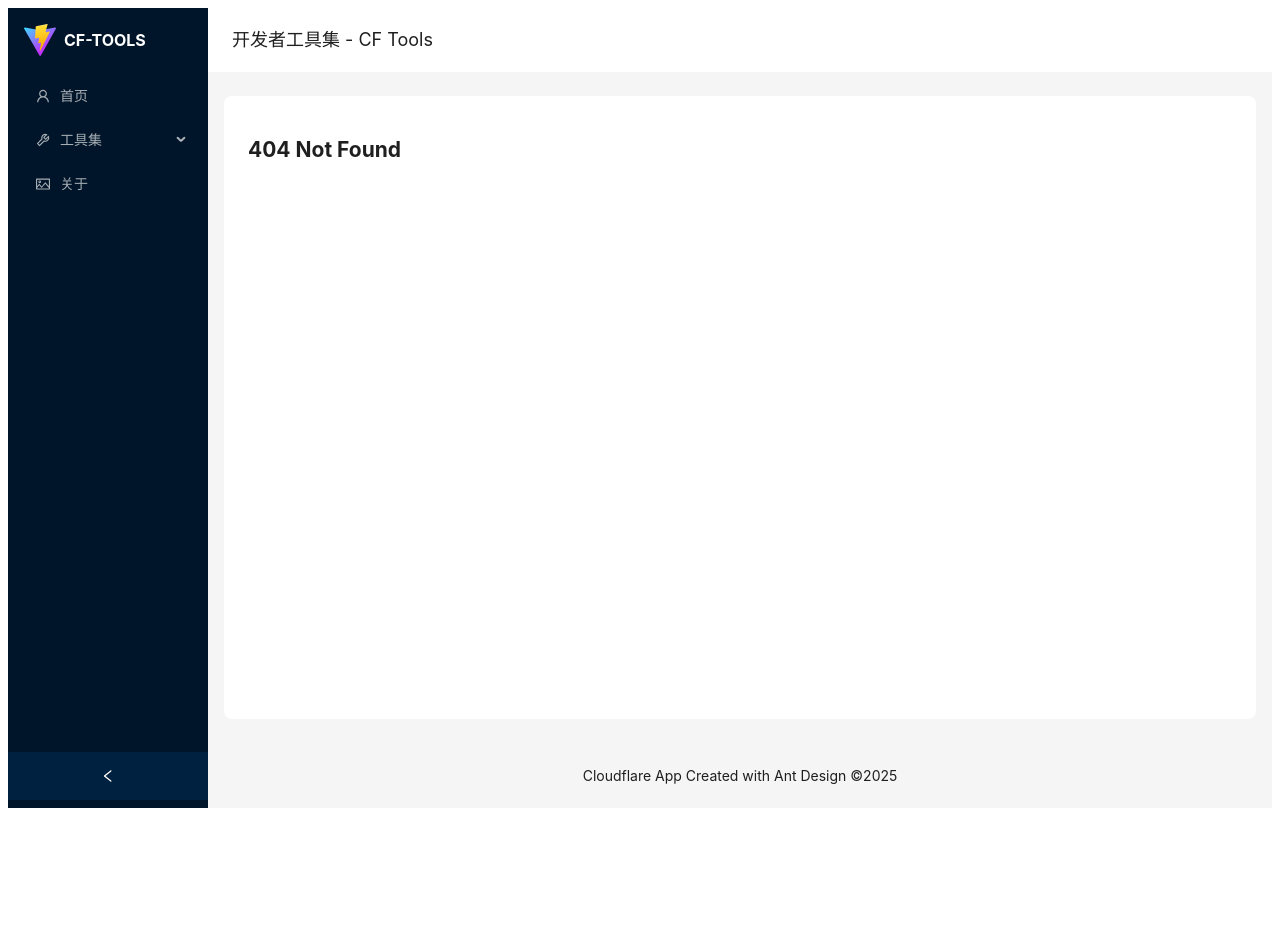
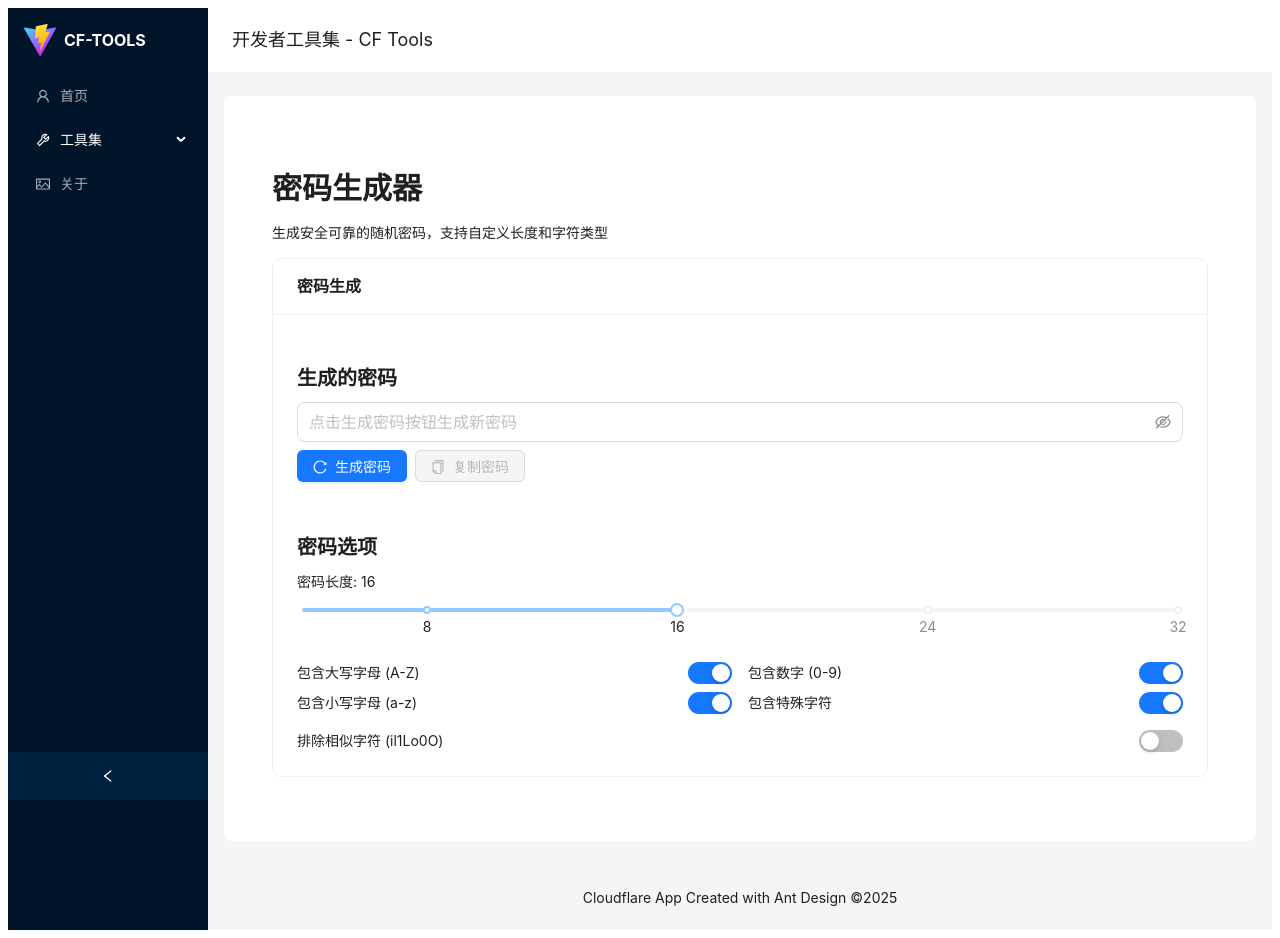
Before and after one commit to MainPoser/cf-tools, a React (Vite) app: page /tools/password-generator in a window 1280 px wide. Before the commit this address had no page. Before the commit the page ends 816 px from the top, so only its background shows below. Built offline with nearby package versions, Linux system fonts and the light colour scheme.

Commit message:
impl PasswordGenerator

```diff
--- a/src/App.tsx
+++ b/src/App.tsx
@@ -13,6 +13,7 @@ import Timestamp from './pages/tools/Timestamp';
 import QRCodeGenerator from './pages/tools/QRCodeGenerator';
 import ColorPicker from './pages/tools/ColorPicker';
 import Markdown from './pages/tools/Markdown';
+import PasswordGenerator from './pages/tools/PasswordGenerator';
 
 function App() {
   return (
@@ -35,6 +36,7 @@ function App() {
            <Route path="/tools/qr-code-generator" element={<QRCodeGenerator />} />
            <Route path="/tools/color-picker" element={<ColorPicker />} />
            <Route path="/tools/markdown" element={<Markdown />} />
+           <Route path="/tools/password-generator" element={<PasswordGenerator />} />
           {/* 可选: 404 页面 */}
           <Route path="*" element={<h2>404 Not Found</h2>} />
         </Routes>
--- a/src/components/MainLayout.tsx
+++ b/src/components/MainLayout.tsx
@@ -32,7 +32,7 @@ const items = [
             { key: '/tools/qr-code-generator', icon: <QrcodeOutlined />, label: <Link to="/tools/qr-code-generator">二维码生成</Link> },
             { key: '/tools/color-picker', icon: <BgColorsOutlined />, label: <Link to="/tools/color-picker">颜色选择器</Link> },
             { key: '/tools/markdown', icon: <FileTextOutlined />, label: <Link to="/tools/markdown">Markdown预览</Link> },
-            { key: '/tools/password', icon: <LockOutlined />, label: <Link to="/tools/password">密码生成器</Link> },
+            { key: '/tools/password-generator', icon: <LockOutlined />, label: <Link to="/tools/password-generator">密码生成器</Link> },
         ]
     },
     { key: '/about', icon: <PictureOutlined />, label: <Link to="/about">关于</Link> },
--- a/src/pages/home/Home.tsx
+++ b/src/pages/home/Home.tsx
@@ -76,8 +76,8 @@ function Home() {
             title: '密码生成器',
             description: '生成安全的随机密码',
             icon: <LockOutlined style={{ fontSize: '24px', color: '#f5222d' }} />,
-            path: '/tools/password',
-            available: false
+            path: '/tools/password-generator',
+            available: true
         }
     ];
 
--- /dev/null
+++ b/src/pages/tools/PasswordGenerator.tsx
@@ -0,0 +1,214 @@
+import { useState, useCallback } from 'react';
+import { Card, Input, Button, Typography, Space, message, Slider, Switch, Row, Col } from 'antd';
+import { CopyOutlined, ReloadOutlined } from '@ant-design/icons';
+import { useAutoTrackVisit } from '../../hooks/useAnalytics';
+
+const { Title, Paragraph } = Typography;
+
+interface PasswordOptions {
+    length: number;
+    includeUppercase: boolean;
+    includeLowercase: boolean;
+    includeNumbers: boolean;
+    includeSymbols: boolean;
+    excludeSimilar: boolean;
+}
+
+export default function PasswordGenerator() {
+    // 自动统计页面访问
+    useAutoTrackVisit('密码生成器');
+
+    const [password, setPassword] = useState('');
+    const [options, setOptions] = useState<PasswordOptions>({
+        length: 16,
+        includeUppercase: true,
+        includeLowercase: true,
+        includeNumbers: true,
+        includeSymbols: true,
+        excludeSimilar: false
+    });
+
+    const generatePassword = useCallback(() => {
+        let charset = '';
+        const uppercase = 'ABCDEFGHIJKLMNOPQRSTUVWXYZ';
+        const lowercase = 'abcdefghijklmnopqrstuvwxyz';
+        const numbers = '0123456789';
+        const symbols = '!@#$%^&*()_+-=[]{}|;:,.<>?';
+        const similar = 'il1Lo0O';
+
+        if (options.includeUppercase) charset += uppercase;
+        if (options.includeLowercase) charset += lowercase;
+        if (options.includeNumbers) charset += numbers;
+        if (options.includeSymbols) charset += symbols;
+
+        if (options.excludeSimilar) {
+            charset = charset.split('').filter(char => !similar.includes(char)).join('');
+        }
+
+        if (!charset) {
+            message.error('请至少选择一种字符类型');
+            return;
+        }
+
+        let generatedPassword = '';
+        for (let i = 0; i < options.length; i++) {
+            generatedPassword += charset.charAt(Math.floor(Math.random() * charset.length));
+        }
+
+        setPassword(generatedPassword);
+        message.success('密码生成成功');
+    }, [options]);
+
+    const handleCopy = () => {
+        if (!password) {
+            message.warning('请先生成密码');
+            return;
+        }
+        navigator.clipboard.writeText(password);
+        message.success('已复制到剪贴板');
+    };
+
+    const handleOptionChange = (key: keyof PasswordOptions, value: boolean | number) => {
+        setOptions(prev => ({
+            ...prev,
+            [key]: value
+        }));
+    };
+
+    const getPasswordStrength = (pwd: string) => {
+        if (!pwd) return { text: '无', color: '#d9d9d9' };
+
+        let strength = 0;
+        if (pwd.length >= 8) strength++;
+        if (pwd.length >= 12) strength++;
+        if (pwd.length >= 16) strength++;
+        if (/[a-z]/.test(pwd)) strength++;
+        if (/[A-Z]/.test(pwd)) strength++;
+        if (/[0-9]/.test(pwd)) strength++;
+        if (/[^a-zA-Z0-9]/.test(pwd)) strength++;
+
+        if (strength <= 2) return { text: '弱', color: '#ff4d4f' };
+        if (strength <= 4) return { text: '中', color: '#faad14' };
+        if (strength <= 6) return { text: '强', color: '#52c41a' };
+        return { text: '很强', color: '#1890ff' };
+    };
+
+    const strength = getPasswordStrength(password);
+
+    return (
+        <div style={{ padding: '24px' }}>
+            <Title level={2}>密码生成器</Title>
+            <Paragraph>
+                生成安全可靠的随机密码，支持自定义长度和字符类型
+            </Paragraph>
+
+            <Card title="密码生成" style={{ marginBottom: '16px' }}>
+                <Space direction="vertical" style={{ width: '100%' }} size="large">
+                    <div>
+                        <Title level={4}>生成的密码</Title>
+                        <Input.Password
+                            value={password}
+                            placeholder="点击生成密码按钮生成新密码"
+                            size="large"
+                            style={{ marginBottom: '8px' }}
+                        />
+                        <Space>
+                            <Button
+                                type="primary"
+                                icon={<ReloadOutlined />}
+                                onClick={generatePassword}
+                            >
+                                生成密码
+                            </Button>
+                            <Button
+                                icon={<CopyOutlined />}
+                                onClick={handleCopy}
+                                disabled={!password}
+                            >
+                                复制密码
+                            </Button>
+                        </Space>
+                        {password && (
+                            <div style={{ marginTop: '8px' }}>
+                                <span>密码强度： </span>
+                                <span style={{ color: strength.color, fontWeight: 'bold' }}>
+                                    {strength.text}
+                                </span>
+                            </div>
+                        )}
+                    </div>
+
+                    <div>
+                        <Title level={4}>密码选项</Title>
+                        <Row gutter={[16, 16]}>
+                            <Col span={24}>
+                                <div style={{ marginBottom: '16px' }}>
+                                    <div style={{ display: 'flex', justifyContent: 'space-between', marginBottom: '8px' }}>
+                                        <span>密码长度: {options.length}</span>
+                                    </div>
+                                    <Slider
+                                        min={4}
+                                        max={32}
+                                        value={options.length}
+                                        onChange={(value) => handleOptionChange('length', value)}
+                                        marks={{
+                                            8: '8',
+                                            16: '16',
+                                            24: '24',
+                                            32: '32'
+                                        }}
+                                    />
+                                </div>
+                            </Col>
+                            <Col span={12}>
+                                <Space direction="vertical" style={{ width: '100%' }}>
+                                    <div style={{ display: 'flex', justifyContent: 'space-between', alignItems: 'center' }}>
+                                        <span>包含大写字母 (A-Z)</span>
+                                        <Switch
+                                            checked={options.includeUppercase}
+                                            onChange={(checked) => handleOptionChange('includeUppercase', checked)}
+                                        />
+                                    </div>
+                                    <div style={{ display: 'flex', justifyContent: 'space-between', alignItems: 'center' }}>
+                                        <span>包含小写字母 (a-z)</span>
+                                        <Switch
+                                            checked={options.includeLowercase}
+                                            onChange={(checked) => handleOptionChange('includeLowercase', checked)}
+                                        />
+                                    </div>
+                                </Space>
+                            </Col>
+                            <Col span={12}>
+                                <Space direction="vertical" style={{ width: '100%' }}>
+                                    <div style={{ display: 'flex', justifyContent: 'space-between', alignItems: 'center' }}>
+                                        <span>包含数字 (0-9)</span>
+                                        <Switch
+                                            checked={options.includeNumbers}
+                                            onChange={(checked) => handleOptionChange('includeNumbers', checked)}
+                                        />
+                                    </div>
+                                    <div style={{ display: 'flex', justifyContent: 'space-between', alignItems: 'center' }}>
+                                        <span>包含特殊字符</span>
+                                        <Switch
+                                            checked={options.includeSymbols}
+                                            onChange={(checked) => handleOptionChange('includeSymbols', checked)}
+                                        />
+                                    </div>
+                                </Space>
+                            </Col>
+                            <Col span={24}>
+                                <div style={{ display: 'flex', justifyContent: 'space-between', alignItems: 'center' }}>
+                                    <span>排除相似字符 (il1Lo0O)</span>
+                                    <Switch
+                                        checked={options.excludeSimilar}
+                                        onChange={(checked) => handleOptionChange('excludeSimilar', checked)}
+                                    />
+                                </div>
+                            </Col>
+                        </Row>
+                    </div>
+                </Space>
+            </Card>
+        </div>
+    );
+}
```
